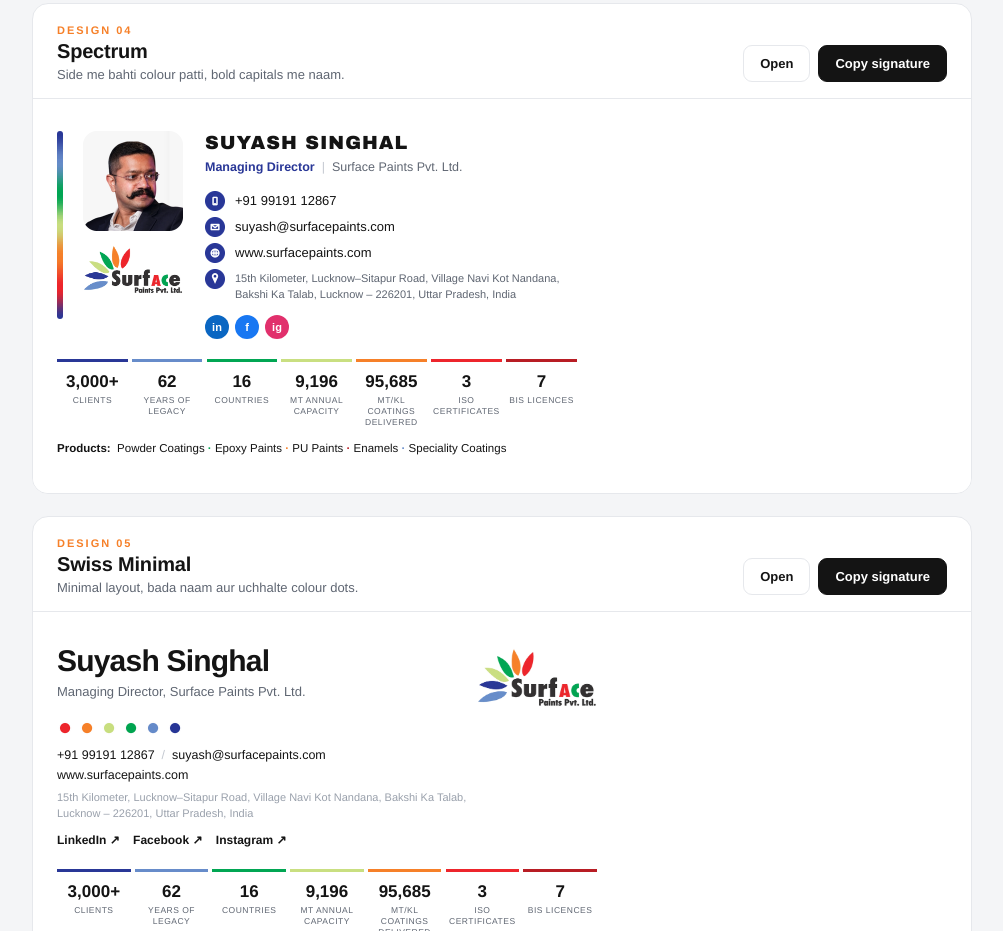
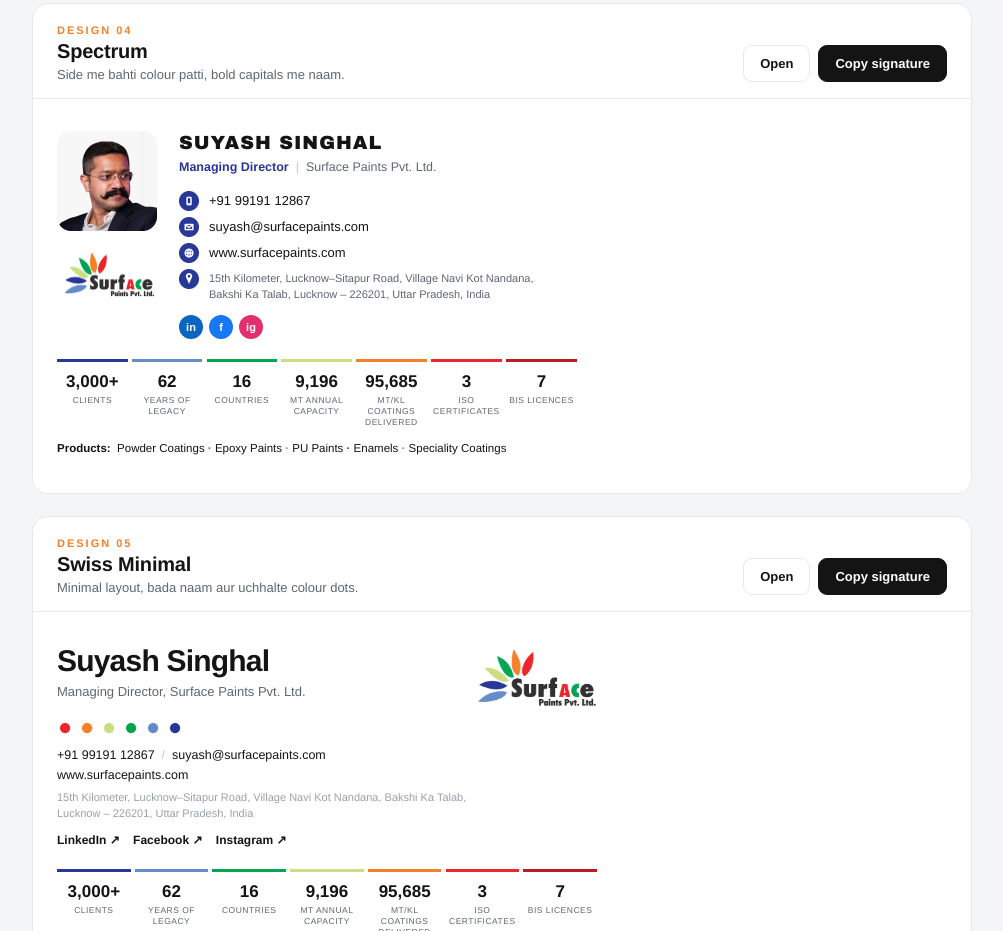
Before and after one commit to praveen123315/SIGNATURE-MAIL, a plain HTML site: page index.html in a window 1280 px wide. Shown: the part 1873-2804 px from the top of the page, without its empty margins (138-1141 px from the left). Drawn offline with Linux system fonts and the light colour scheme.

Commit message:
Spectrum design: drop the side colour line, animate the logo
The logo under the photo now blooms like the Bloom design. Everything else
in the design is unchanged.

Co-Authored-By: Claude Opus 5.5 <noreply@anthropic.com>
Claude-Session: https://claude.ai/code/session_017B3aSJH3NfGYYUDsjr1q2z

```diff
--- a/index.html
+++ b/index.html
@@ -177,9 +177,8 @@
   <div class="canvas">
     <div class="sig" id="sig-4"><table cellpadding="0" cellspacing="0" border="0" style="border-collapse:collapse;"><tr><td><table cellpadding="0" cellspacing="0" border="0" style="border-collapse:collapse;">
 <tr>
-<td width="6" valign="top" style="width:6px;padding:0;"><img src="https://raw.githubusercontent.com/praveen123315/SIGNATURE-MAIL/main/images/d4-spectrum.gif" width="6" height="188" alt="" data-x="d4-spectrum" style="display:block;border:0;outline:none;width:6px;height:188px;border-radius:3px;"></td>
-<td width="100" valign="top" style="width:100px;padding:0 0 0 20px;"><img src="https://raw.githubusercontent.com/praveen123315/SIGNATURE-MAIL/main/images/md-photo-rounded.png" width="100" height="100" alt="Suyash Singhal" style="display:block;border:0;outline:none;width:100px;height:100px;">
-<div style="height:14px;line-height:14px;font-size:1px;">&nbsp;</div><img src="https://raw.githubusercontent.com/praveen123315/SIGNATURE-MAIL/main/images/logo.png" width="100" alt="Surface Paints Pvt. Ltd." style="display:block;border:0;outline:none;width:100px;height:auto;"></td>
+<td width="100" valign="top" style="width:100px;padding:0;"><img src="https://raw.githubusercontent.com/praveen123315/SIGNATURE-MAIL/main/images/md-photo-rounded.png" width="100" height="100" alt="Suyash Singhal" style="display:block;border:0;outline:none;width:100px;height:100px;">
+<div style="height:14px;line-height:14px;font-size:1px;">&nbsp;</div><a href="https://www.surfacepaints.com/"><img src="https://raw.githubusercontent.com/praveen123315/SIGNATURE-MAIL/main/images/d1-bloom.gif" width="100" height="54" alt="Surface Paints Pvt. Ltd." data-x="d1-bloom" style="display:block;border:0;outline:none;width:100px;height:54px;"></a></td>
 <td valign="top" style="padding:0 0 0 22px;">
 <div style="font-family:'Arial Black','Helvetica Neue',Helvetica,Arial,sans-serif;font-size:19px;line-height:24px;font-weight:900;text-transform:uppercase;letter-spacing:1px;color:#141414;">Suyash Singhal</div>
 <div style="font-family:'Helvetica Neue',Helvetica,Arial,sans-serif;font-size:12.5px;line-height:18px;font-weight:bold;color:#293797;padding-top:3px;">Managing Director <span style="color:#C3C8D0;font-weight:normal;">&nbsp;|&nbsp;</span> <span style="color:#5F6672;font-weight:normal;">Surface Paints Pvt. Ltd.</span></div>
```
Also changed, not shown: signatures/04-spectrum.html (+2 -3 lines).
